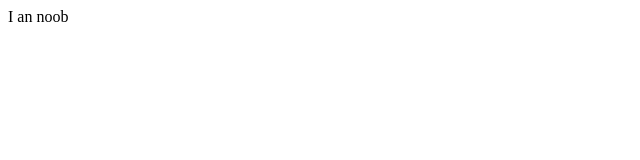
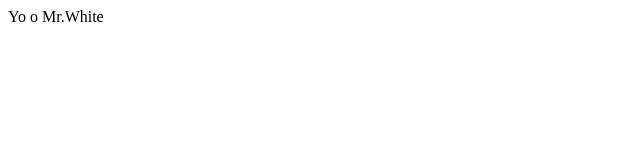
Before and after one commit to AsfandYarAhmad/bootcamp2020, a plain HTML site: page index.html in a window 1280 px wide. Shown: the full height of the page, 0-640 px from the left. Drawn offline with Linux system fonts and the light colour scheme.

Commit message:
fvvgrvbgr

```diff
--- a/index.html
+++ b/index.html
@@ -5,7 +5,7 @@
 </head>
 <body>
     <div>
-        I an noob
+        Yo o Mr.White
     </div>
 </body>
 </html>
```
